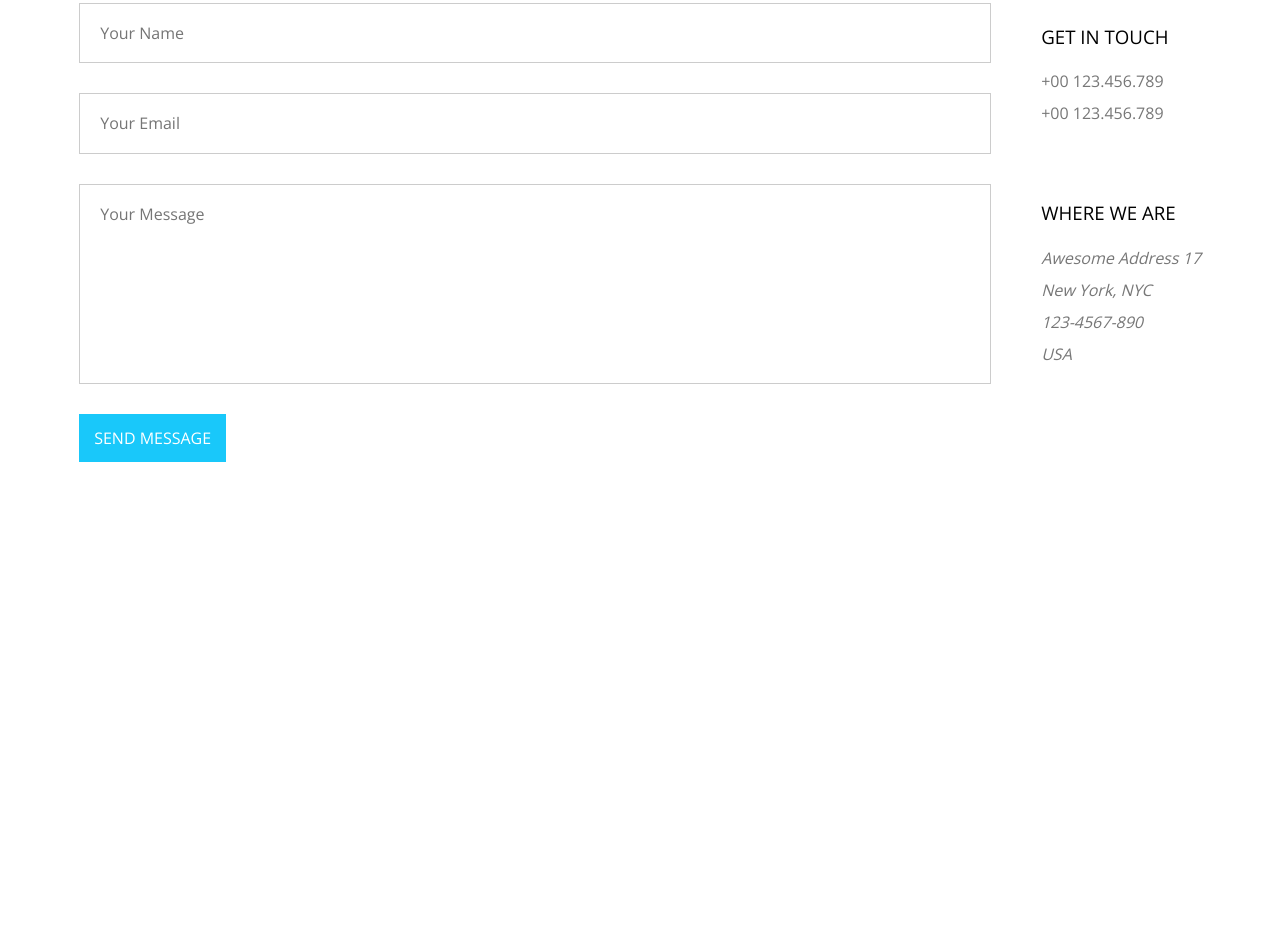
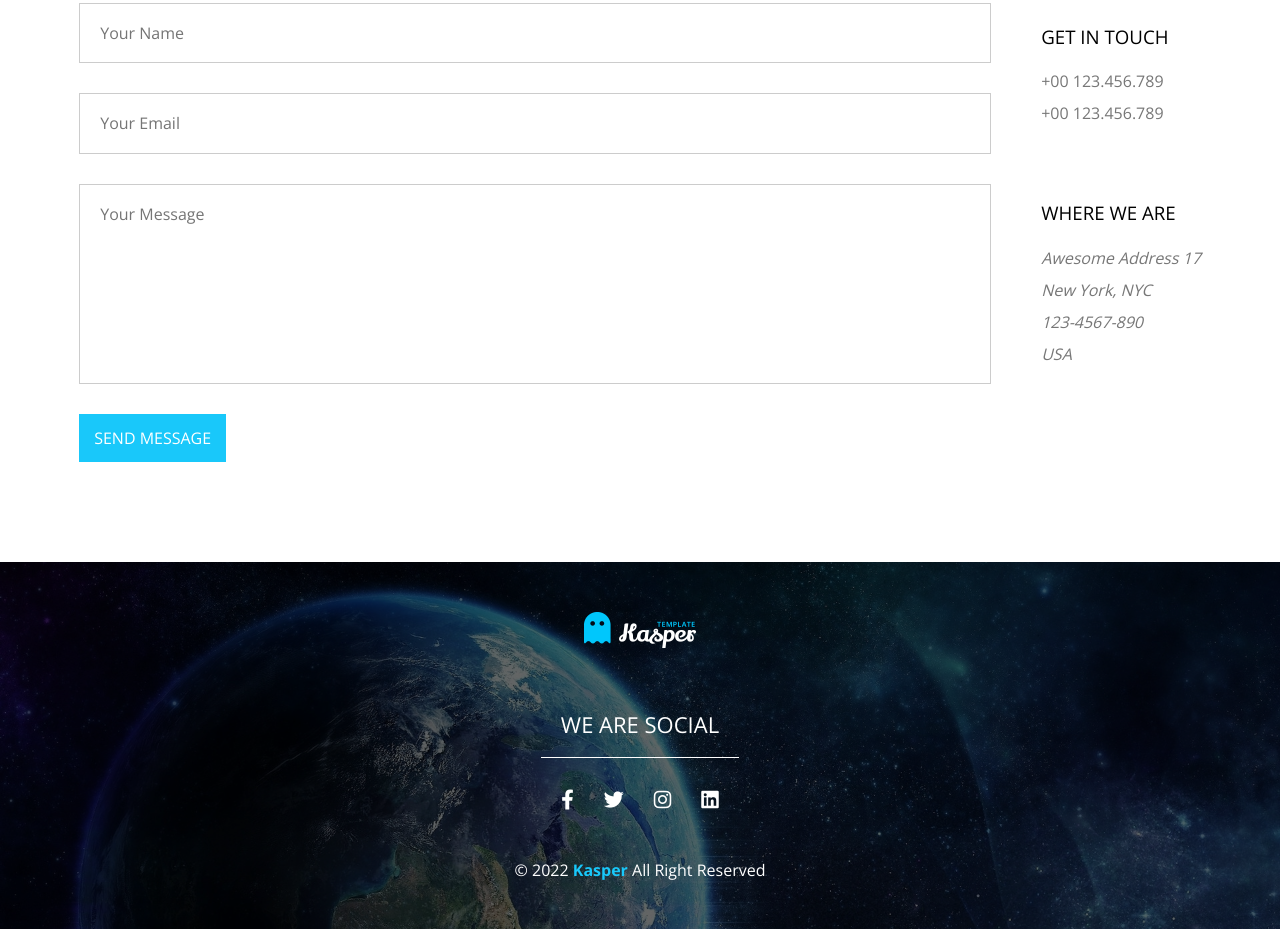
Before and after one commit to youssef579/Kasper-template, a plain HTML site: page index.html in a window 1280 px wide. Shown: the part 8214-9143 px from the top of the page. Before the commit the page ends 8776 px from the top, so only its background shows below. Drawn offline with nearby package versions, Linux system fonts and the light colour scheme.

Commit message:
Finish footer section

```diff
--- a/css/style.css
+++ b/css/style.css
@@ -796,6 +796,14 @@ main .bullets li:nth-of-type(even) {
     }
 }
 
+
+@media (max-width: 767px) {
+    .our-skills .testimonials .person {
+        flex-direction: column;
+        text-align: center;
+        gap: 10px;
+    }
+}
 /* Quote section */
 .quote {
     background: url('../images/quote.jpg');
@@ -912,7 +920,7 @@ main .bullets li:nth-of-type(even) {
 }
 
 /* Subscribe section */
-.subscribe {
+.subscribe, footer {
     background: url('../images/subscribe.jpg') no-repeat;
     background-size: cover;
 }
@@ -1026,6 +1034,7 @@ textarea {
 .contact .info h3 {
     text-transform: uppercase;
     font-weight: normal;
+    margin-top: 65px;
     margin-bottom: 10px;
 }
 
@@ -1048,6 +1057,58 @@ textarea {
     }
 
     .contact .info h3 {
-        margin-top: 0 !important;
+        margin-top: 20px;
+    }
+
+    .contact .info h3:first-child {
+        margin-top: 0;
     }
 }
+
+/* Footer section */
+footer {
+    position: relative;
+    padding: 50px 0;
+}
+
+footer .overlay {
+    top: 0;
+    position: absolute;
+    width: 100%;
+    height: 100%;
+    background-color: rgba(0 0 0 / 60%);
+}
+
+footer .container {
+    text-align: center;
+    position: relative;
+    z-index: 1;
+    color: #fff;
+}
+
+footer .container h2 {
+    font-size: 22px;
+    margin: 40px auto 30px;
+    width: fit-content;
+    text-transform: uppercase;
+    font-weight: normal;
+    padding: 20px;
+    border-bottom: 1px solid #fff;
+}
+
+footer .container ul {
+    display: flex;
+    gap: 30px;
+    justify-content: center;
+    margin-bottom: 50px;
+}
+
+footer .container li {
+    cursor: pointer;
+    font-size: 20px;
+}
+
+footer span {
+    color: var(--main-color);
+    font-weight: bold;
+}
--- a/index.html
+++ b/index.html
@@ -298,6 +298,7 @@
         </div>
     </section>
 
+    <!-- Quote section -->
     <section class="quote">
         <div class="container">
             <q>accumsan id imperdiet et, porttitor at sem. Mauris blandit aliquet elit, eget tincidunt.</q>
@@ -305,6 +306,7 @@
         </div>
     </section>
 
+    <!-- Pricing section -->
     <section class="pricing" id="pricing">
         <div class="container">
             <h2 class="special-heading">pricing</h2>
@@ -377,6 +379,7 @@
         </div>
     </section>
 
+    <!-- Subscribe section -->
     <section class="subscribe">
         <div class="container">
             <form>
@@ -389,6 +392,7 @@
         </div>
     </section>
 
+    <!-- Contact us section -->
     <section class="contact" id="contact">
         <div class="container">
             <h2 class="special-heading">contact us</h2>
@@ -399,7 +403,7 @@
                     <h3>get in touch</h3>
                     <p>+00 123.456.789</p>
                     <p>+00 123.456.789</p>
-                    <h3 style="margin-top: 65px;">Where we are</h3>
+                    <h3>Where we are</h3>
                     <address>
                         Awesome Address 17<br>
                         New York, NYC<br>
@@ -417,6 +421,21 @@
         </div>
     </section>
 
+    <footer>
+        <div class="overlay"></div>
+        <div class="container">
+            <img src="./images/logo.png" alt="Logo">
+            <h2>We are social</h2>
+            <ul>
+                <li title="Facebook"><i class="fab fa-facebook-f"></i></li>
+                <li title="Twitter"><i class="fab fa-twitter"></i></li>
+                <li title="Instagram"><i class="fa-brands fa-instagram"></i></li>
+                <li title="Linkedin"><i class="fab fa-linkedin"></i></li>
+            </ul>
+            <p>© 2022 <span>Kasper</span> All Right Reserved</p>
+        </div>
+    </footer>
+
     <script src="./app.js"></script>
 </body>
 
```
Also changed, not shown: images/subscribe.jpg (added).
